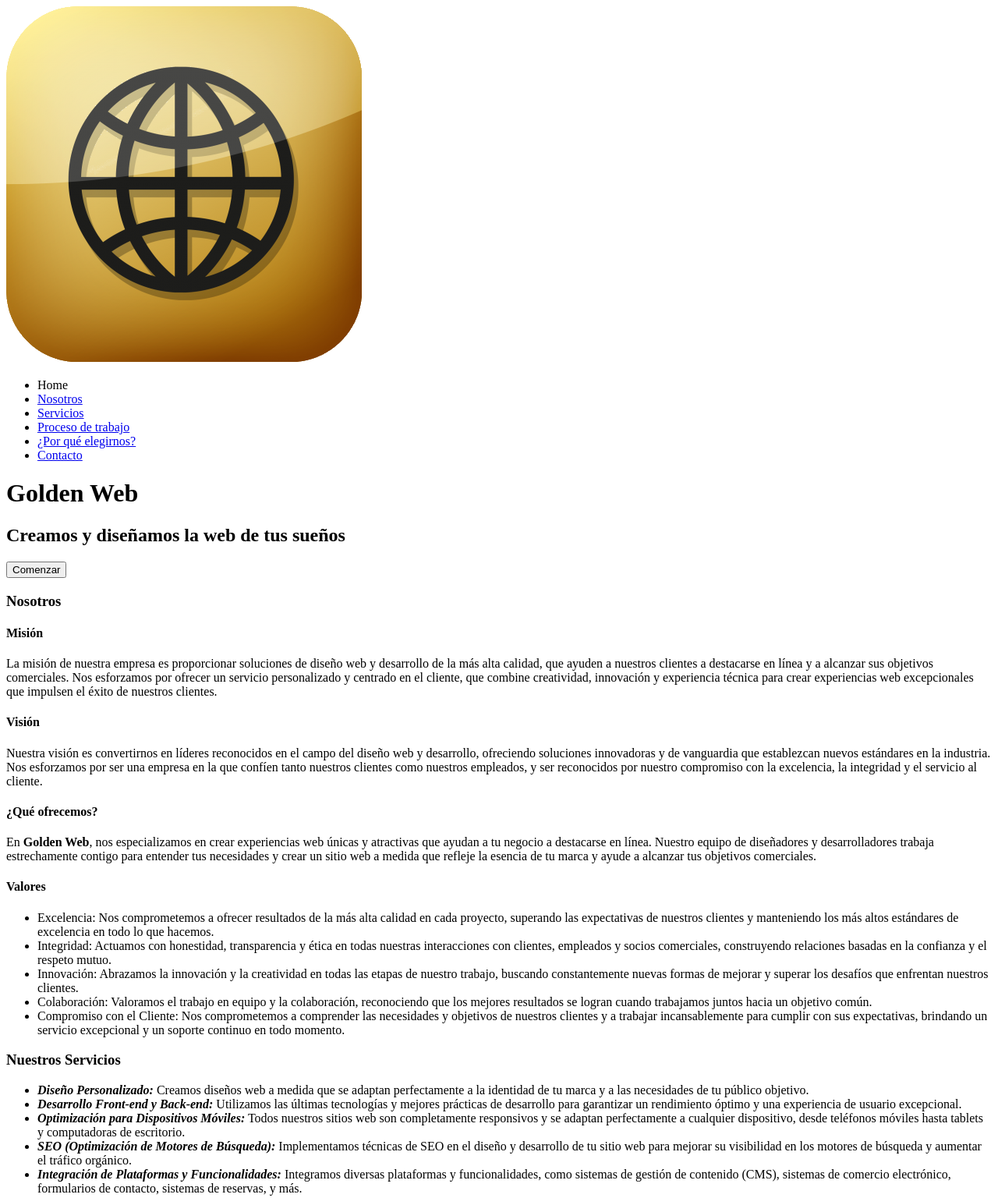
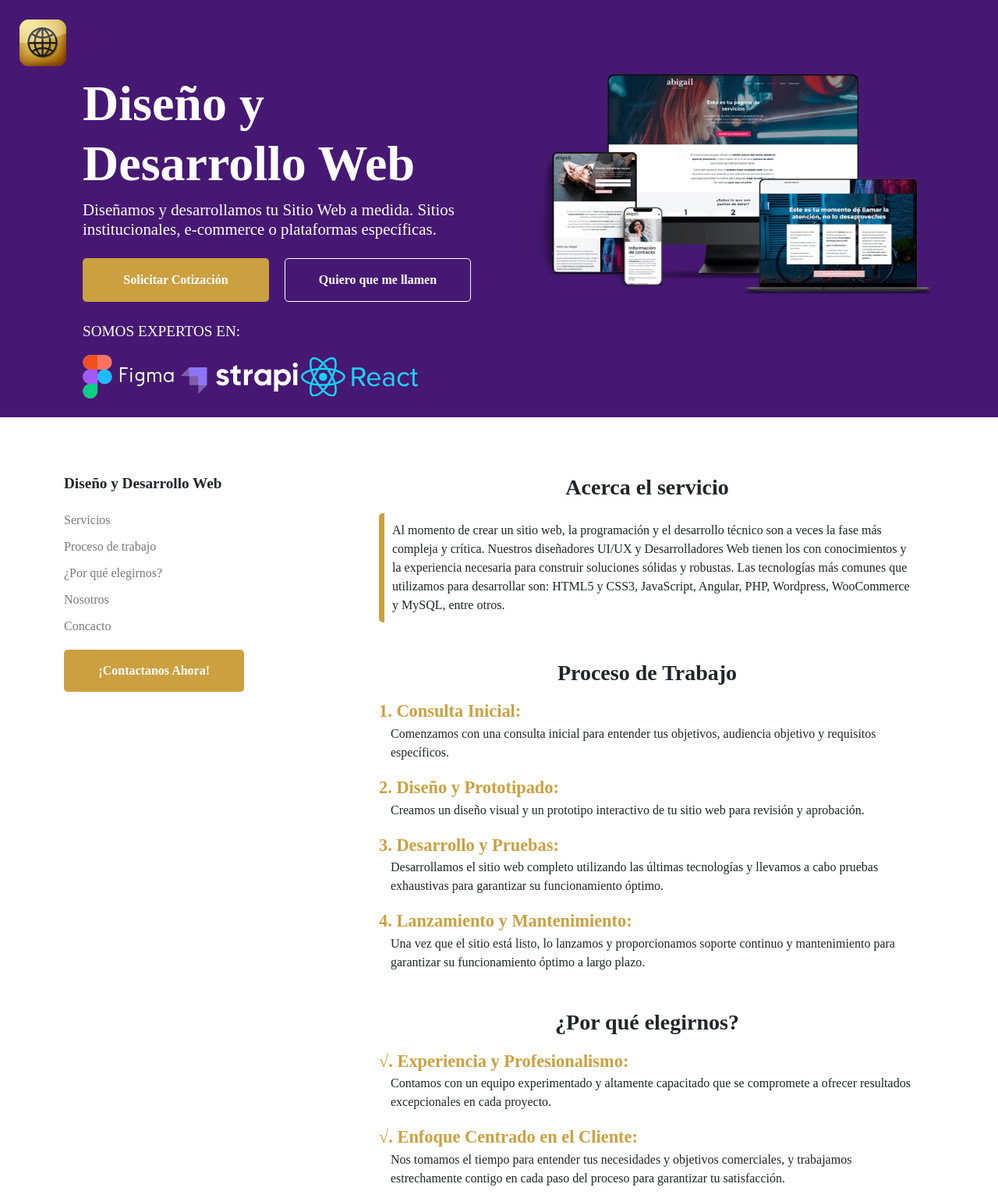
Before and after one commit to matiasniedermaier/golden-web, a plain HTML site: page index.html in a window 1280 px wide. Shown: the top 1536 px of the page at 78% size. Drawn offline with nearby package versions, Linux system fonts and the light colour scheme; a web font is replaced by a local one.

Commit message:
second wave

```diff
--- /dev/null
+++ b/css/index.css
@@ -0,0 +1,128 @@
+* {
+    margin: 0;
+    padding: 0;
+    box-sizing: border-box;
+    font-family: Inika;
+}
+
+header, footer {
+    background-color: #461873;
+}
+
+#logo {
+    width: 60px;
+    margin: 25px 0 10px 25px;
+}
+
+#imagen-diseño {
+    display: none;
+}
+
+.title {
+    font-size: 4rem;
+    color: white;
+}
+
+.subtitle {
+    font-size: 1.3rem;
+    color: white;
+}
+
+.button-header-1 {
+    width: 100%;
+    background-color: #CBA040;
+    border: none;
+    color: white;
+    padding: 15px 0;
+    border-radius: 5px;
+}
+
+.button-header-2 {
+    width: 100%;
+    background-color: transparent;
+    border: 1px solid white;
+    color: white;
+    padding: 15px 0;
+    border-radius: 5px;
+}
+
+nav {
+    display: none;
+}
+
+.box-main {
+    padding: 10px 0 10px 10px;
+    border-left: 7px solid black;
+    border-color: #CBA040;
+    border-radius: 5px;
+}
+
+#services {
+    padding-top: 25px;
+}
+
+.section-title {
+    color: #CBA040;
+    font-size: 1.4rem;
+    margin-bottom: 0;
+}
+
+.section-text {
+    padding-left: 15px;
+}
+
+.footer-title {
+    color: #CBA040;
+    text-align: center;
+    margin-top: 30px;
+    font-size: 1.2rem;
+}
+
+.footer-text {
+    color: white;
+    text-align: center;
+    margin-bottom: 0;
+}
+
+@media (min-width: 600px) {
+    #imagen-diseño {
+        display: block;
+        width: 100%;
+        margin-bottom: 50px;
+    }
+
+    .box-buttons {
+        display: flex;
+        justify-content: space-between;
+    }
+
+    .button-header-1 {
+        width: 48%;
+    }
+
+    .button-header-2 {
+        width: 48%;
+    }
+
+    .nav-father {
+        position: relative;
+    }
+
+    nav {
+        display: block;
+        position: sticky;
+        top: 0;
+        padding-top: 25px;
+    }
+
+    .nav-title {
+        font-size: 1.2rem;
+    }
+
+    nav > a {
+        color: #787878;
+        text-decoration: none;
+        display: block  ;
+        margin-bottom: 10px;
+    }
+}
--- a/index.html
+++ b/index.html
@@ -3,77 +3,133 @@
 <head>
     <meta charset="UTF-8">
     <meta name="viewport" content="width=device-width, initial-scale=1.0">
+    <link rel="stylesheet" href="./css/index.css">
     <title>Golden Web</title>
+    <!-- BOOTSTRAP -->
+    <link rel="stylesheet" href="https://cdn.jsdelivr.net/npm/bootstrap@5.3.3/dist/css/bootstrap.min.css">
+    <script src="https://cdn.jsdelivr.net/npm/bootstrap@5.3.3/dist/js/bootstrap.bundle.min.js"></script>
+    <!-- GOOGLE FONTS -->
+    <link rel="preconnect" href="https://fonts.googleapis.com">
+    <link rel="preconnect" href="https://fonts.gstatic.com" crossorigin>
+    <link href="https://fonts.googleapis.com/css2?family=Inika:wght@400;700&display=swap" rel="stylesheet">
 </head>
 <body>
     <header>
-        <img src="./img/goldenWebLogo.png" alt="logo golden web">
-        <ul>
-            <li>Home</li>
-            <li><a href="#about">Nosotros</a></li>
-            <li><a href="#services">Servicios</a></li>
-            <li><a href="#work">Proceso de trabajo</a></li>
-            <li><a href="#how-me">¿Por qué elegirnos?</a></li>
-            <li><a href="#contact">Contacto</a></li>
-        </ul>
+        <img id="logo" src="./img/goldenWebLogo.png" alt="logo golden web">
+        <div class="container">
+            <div class="row">
+                <div class="col-12 col-md-6">
+                    <div class="mx-4">
+                        <h1 class="title"><strong>Diseño y Desarrollo Web</strong></h1>
+                        <h2 class="subtitle mb-4">Diseñamos y desarrollamos tu Sitio Web a medida. Sitios institucionales, e-commerce o plataformas específicas.</h2>
+                        <div class="box-buttons">
+                            <button class="button-header-1 mb-3" type="button"><strong>Solicitar Cotización</strong></button>
+                            <button class="button-header-2 mb-3" type="button"><strong>Quiero que me llamen</strong></button>
+                        </div>
+                        <div class="my-2 mb-4">
+                            <p class="text-white" style="font-size: 1.2rem;">SOMOS EXPERTOS EN:</p>
+                            <div>
+                                <img src="./img/figma-logo.png" alt="figma logo">
+                                <img src="./img/strapi-logo.png" alt="strapi logo">
+                                <img src="./img/react-js-logo.png" alt="react logo">
+                            </div>
+                        </div>
+                    </div>
+                </div>
+                <div class="col-12 col-md-6">
+                    <img id="imagen-diseño" src="./img/imagen-diseño.png" alt="imagen diseño web">
+                </div>
+            </div>
+        </div>
     </header>
-    <main>
-        <h1><strong>Golden Web</strong></h1>
-        <h2>Creamos y diseñamos la web de tus sueños</h2>
-        <button>Comenzar</button>
-        <section id="about">
-            <h3>Nosotros</h3>
+    <main class="mt-5">
+        <div class="container">
+            <div class="row">
+                <div class="col-12 col-md-4 nav-father">
+                    <nav>
+                        <h3 class="nav-title mb-4"><strong>Diseño y Desarrollo Web</strong></h3>
+                        <a href="#services">Servicios</a>
+                        <a href="#work">Proceso de trabajo</a>
+                        <a href="#how-me">¿Por qué elegirnos?</a>
+                        <a href="#about">Nosotros</a>
+                        <a href="#contact">Concacto</a>
+                        <button class="button-header-1 mt-2" style="width: 65%;" type="button"><strong>¡Contactanos Ahora!</strong></button>
+                    </nav>
+                </div>
+                <div class="col-12 col-md-8">
+                    <div class="mx-4">
+                        <section id="services">
+                            <h3 class="text-center mb-3"><strong>Acerca el servicio</strong></h3>
+                            <p class="box-main">Al momento de crear un sitio web, la programación y el desarrollo técnico son a veces la fase más compleja y crítica. Nuestros diseñadores UI/UX y Desarrolladores Web tienen los con conocimientos y la experiencia necesaria para construir soluciones sólidas y robustas. Las tecnologías más comunes que utilizamos para desarrollar son: HTML5 y CSS3, JavaScript, Angular, PHP, Wordpress, WooCommerce y MySQL, entre otros.</p>
+                        </section>
+                        <section id="work" class="mt-5">
+                            <h3 class="text-center mb-3"><strong>Proceso de Trabajo</strong></h3>
+                            <p class="section-title"><strong>1. Consulta Inicial:</strong></p>
+                            <p class="section-text">Comenzamos con una consulta inicial para entender tus objetivos, audiencia objetivo y requisitos específicos.</p>
+                            <p class="section-title"><strong>2. Diseño y Prototipado:</strong></p>
+                            <p class="section-text">Creamos un diseño visual y un prototipo interactivo de tu sitio web para revisión y aprobación.</p>
+                            <p class="section-title"><strong>3. Desarrollo y Pruebas:</strong></p>
+                            <p class="section-text">Desarrollamos el sitio web completo utilizando las últimas tecnologías y llevamos a cabo pruebas exhaustivas para garantizar su funcionamiento óptimo.</p>
+                            <p class="section-title"><strong>4. Lanzamiento y Mantenimiento:</strong></p>
+                            <p class="section-text">Una vez que el sitio está listo, lo lanzamos y proporcionamos soporte continuo y mantenimiento para garantizar su funcionamiento óptimo a largo plazo.</p>
+                        </section>
+                        <section id="how-me" class="mt-5">
+                            <h3 class="text-center mb-3"><strong>¿Por qué elegirnos?</strong></h3>
+                            <p class="section-title"><strong>√. Experiencia y Profesionalismo:</strong></p>
+                            <p class="section-text">Contamos con un equipo experimentado y altamente capacitado que se compromete a ofrecer resultados excepcionales en cada proyecto.</p>
+                            <p class="section-title"><strong>√. Enfoque Centrado en el Cliente:</strong></p>
+                            <p class="section-text">Nos tomamos el tiempo para entender tus necesidades y objetivos comerciales, y trabajamos estrechamente contigo en cada paso del proceso para garantizar tu satisfacción.</p>
+                            <p class="section-title"><strong>√. Resultados Medibles:</strong></p>
+                            <p class="section-text">Nos enfocamos en obtener resultados tangibles y medibles para tu negocio, ya sea en términos de tráfico, conversiones o ventas.</p>
+                        </section>
+                        <section id="about" class="mt-5">
+                            <h3 class="text-center mb-3"><strong>Nosotros</strong></h3>
+                            <div class="box-main">
                                 <h4>Misión</h4>
                                 <p>La misión de nuestra empresa es proporcionar soluciones de diseño web y desarrollo de la más alta calidad, que ayuden a nuestros clientes a destacarse en línea y a alcanzar sus objetivos comerciales. Nos esforzamos por ofrecer un servicio personalizado y centrado en el cliente, que combine creatividad, innovación y experiencia técnica para crear experiencias web excepcionales que impulsen el éxito de nuestros clientes.</p>
                                 <h4>Visión</h4>
                                 <p>Nuestra visión es convertirnos en líderes reconocidos en el campo del diseño web y desarrollo, ofreciendo soluciones innovadoras y de vanguardia que establezcan nuevos estándares en la industria. Nos esforzamos por ser una empresa en la que confíen tanto nuestros clientes como nuestros empleados, y ser reconocidos por nuestro compromiso con la excelencia, la integridad y el servicio al cliente.</p>
-            <h4>¿Qué ofrecemos?</h4>
-            <p>En <strong>Golden Web</strong>, nos especializamos en crear experiencias web únicas y atractivas que ayudan a tu negocio a destacarse en línea. Nuestro equipo de diseñadores y desarrolladores trabaja estrechamente contigo para entender tus necesidades y crear un sitio web a medida que refleje la esencia de tu marca y ayude a alcanzar tus objetivos comerciales.</p>
-            <h4>Valores</h4>
-            <ul>
-                <li>Excelencia: Nos comprometemos a ofrecer resultados de la más alta calidad en cada proyecto, superando las expectativas de nuestros clientes y manteniendo los más altos estándares de excelencia en todo lo que hacemos.</li>
-                <li>Integridad: Actuamos con honestidad, transparencia y ética en todas nuestras interacciones con clientes, empleados y socios comerciales, construyendo relaciones basadas en la confianza y el respeto mutuo.</li>
-                <li>Innovación: Abrazamos la innovación y la creatividad en todas las etapas de nuestro trabajo, buscando constantemente nuevas formas de mejorar y superar los desafíos que enfrentan nuestros clientes.</li>
-                <li>Colaboración: Valoramos el trabajo en equipo y la colaboración, reconociendo que los mejores resultados se logran cuando trabajamos juntos hacia un objetivo común.</li>
-                <li>Compromiso con el Cliente: Nos comprometemos a comprender las necesidades y objetivos de nuestros clientes y a trabajar incansablemente para cumplir con sus expectativas, brindando un servicio excepcional y un soporte continuo en todo momento.</li>
-            </ul>
+                            </div>
                         </section>
-        <section id="services">
-            <h3>Nuestros Servicios</h3>
-            <ul>
-                <li><i><strong>Diseño Personalizado:</strong></i> Creamos diseños web a medida que se adaptan perfectamente a la identidad de tu marca y a las necesidades de tu público objetivo.</li>
-                <li><i><strong>Desarrollo Front-end y Back-end:</strong></i> Utilizamos las últimas tecnologías y mejores prácticas de desarrollo para garantizar un rendimiento óptimo y una experiencia de usuario excepcional.</li>
-                <li><i><strong>Optimización para Dispositivos Móviles:</strong></i> Todos nuestros sitios web son completamente responsivos y se adaptan perfectamente a cualquier dispositivo, desde teléfonos móviles hasta tablets y computadoras de escritorio.</li>
-                <li><i><strong>SEO (Optimización de Motores de Búsqueda):</strong></i> Implementamos técnicas de SEO en el diseño y desarrollo de tu sitio web para mejorar su visibilidad en los motores de búsqueda y aumentar el tráfico orgánico.</li>
-                <li><i><strong>Integración de Plataformas y Funcionalidades:</strong></i> Integramos diversas plataformas y funcionalidades, como sistemas de gestión de contenido (CMS), sistemas de comercio electrónico, formularios de contacto, sistemas de reservas, y más.</li>
-            </ul>
+                        <section id="contact" class="mt-5">
+                            <h3 class="text-center mb-3"><strong>¡Contáctanos!</strong></h3>
+                            <p class="text-center">Si estás listo para llevar tu presencia en línea al siguiente nivel, ¡contáctanos hoy mismo para comenzar tu proyecto de diseño web y desarrollo con nosotros!</p>
                         </section>
-        <section id="work">
-            <h3>Proceso de Trabajo</h3>
-            <ol>
-                <li><i><strong>Consulta Inicial:</strong></i> Comenzamos con una consulta inicial para entender tus objetivos, audiencia objetivo y requisitos específicos.</li>
-                <li><i><strong>Diseño y Prototipado:</strong></i> Creamos un diseño visual y un prototipo interactivo de tu sitio web para revisión y aprobación.</li>
-                <li><i><strong>Desarrollo y Pruebas:</strong></i> Desarrollamos el sitio web completo utilizando las últimas tecnologías y llevamos a cabo pruebas exhaustivas para garantizar su funcionamiento óptimo.</li>
-                <li><i><strong>Lanzamiento y Mantenimiento:</strong></i> Una vez que el sitio está listo, lo lanzamos y proporcionamos soporte continuo y mantenimiento para garantizar su funcionamiento óptimo a largo plazo.</li>
-            </ol>
-        </section>
-        <section id="how-me">
-            <h3>¿Por qué elegirnos?</h3>
-            <ul>
-                <li><i><strong>Experiencia y Profesionalismo:</strong></i> Contamos con un equipo experimentado y altamente capacitado que se compromete a ofrecer resultados excepcionales en cada proyecto.</li>
-                <li><i><strong>Enfoque Centrado en el Cliente:</strong></i> Nos tomamos el tiempo para entender tus necesidades y objetivos comerciales, y trabajamos estrechamente contigo en cada paso del proceso para garantizar tu satisfacción.</li>
-                <li><i><strong>Resultados Medibles:</strong></i> Nos enfocamos en obtener resultados tangibles y medibles para tu negocio, ya sea en términos de tráfico, conversiones o ventas.</li>
-            </ul>
-        </section>
-        <section id="contact">
-            <h3>¡Contáctanos!</h3>
-            <p>Si estás listo para llevar tu presencia en línea al siguiente nivel, ¡contáctanos hoy mismo para comenzar tu proyecto de diseño web y desarrollo con nosotros!</p>
-            <p>mail: goldenweb@gmail.com</p>
-            <p>telefono: +54 1158745621</p>
-        </section>
+                    </div>
+                </div>
+            </div>
+        </div>
     </main>
-    <footer>
-
+    <footer class="pb-5">
+        <div class="container">
+            <div class="row">
+                <div class="col-12 col-md-4">
+                    <p class="footer-title"><strong>Te ayudamos con</strong></p>
+                    <p class="footer-text">Marketing Digital</p>
+                    <p class="footer-text">Desarrollo de Apps</p>
+                    <p class="footer-text">Diseño y Desarrollo Web</p>
+                    <p class="footer-text">Tiendas Online</p>
+                    <p class="footer-text">Publicidad Digital</p>
+                    <p class="footer-text">Posicionamiento Online</p>
+                </div>
+                <div class="col-12 col-md-4">
+                    <p class="footer-title"><strong>Conocenos</strong></p>
+                    <p class="footer-text">Inicio</p>
+                    <p class="footer-text">Nosotros</p>
+                    <p class="footer-text">Solicitar presupuesto</p>
+                    <p class="footer-text">Proyectos</p>
+                    <p class="footer-text">Servicios</p>
+                    <p class="footer-text">Trabaja con nosotros</p>
+                </div>
+                <div class="col-12 col-md-4">
+                    <p class="footer-title"><strong>Contacto</strong></p>
+                    <p class="footer-text">(+54) 1158796755</p>
+                    <p class="footer-text">Ávalos 2143</p>
+                    <p class="footer-text">CABA, Argentina.</p>
+                    <p class="footer-text">hello@golden.web</p>
+                </div>
+            </div>
+        </div>
     </footer>
 </body>
 </html>
```
Also changed, not shown: img/Diseno-Pagina-web.webp (added), img/figma-logo.png (added), img/imagen-diseño.png (added), img/react-js-logo.png (added), img/strapi-logo.png (added). Lines whose indentation alone changed are shown as unchanged.
